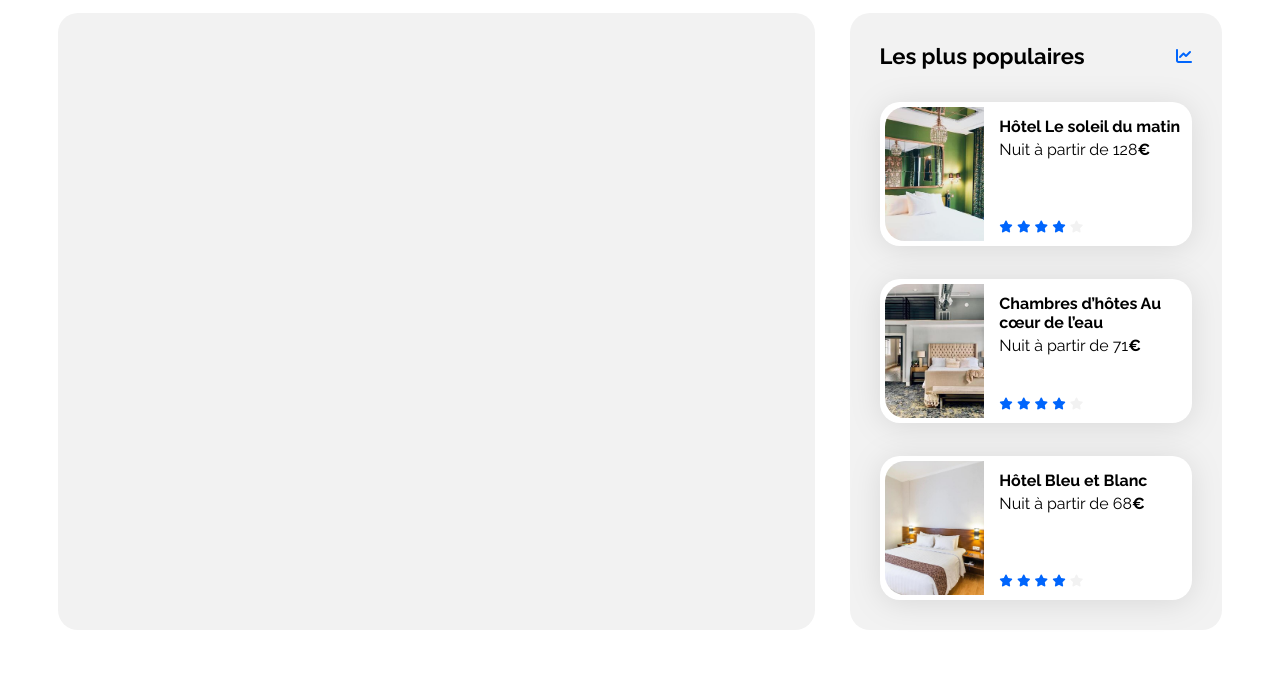
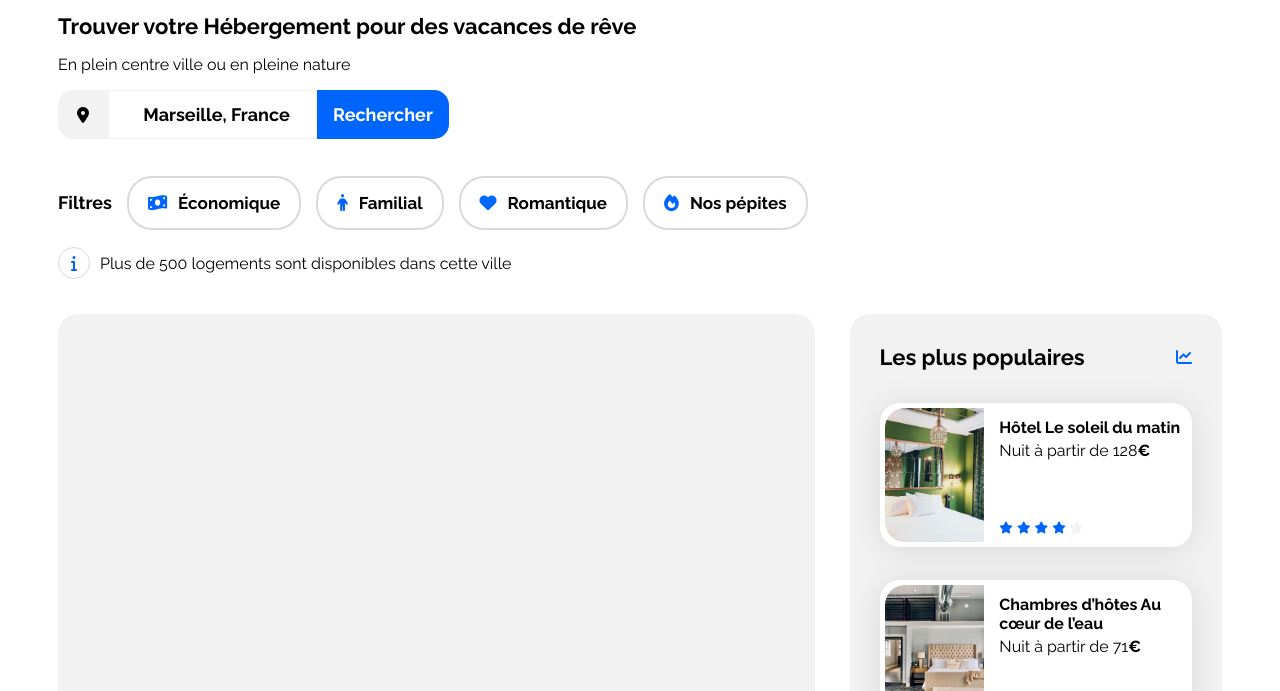
Before and after one commit to WhiteSlimes/OpenClassroom, a plain HTML site: page Projet_3/Booki/index.html in a window 1280 px wide. Shown: the part 108-799 px from the top of the page. Drawn offline with Linux system fonts and the light colour scheme.

Commit message:
~Versioning 1.4~
- Ajout de la partie Filtre

```diff
--- a/Projet_3/Booki/css/style.css
+++ b/Projet_3/Booki/css/style.css
@@ -25,7 +25,7 @@ nav ul{
     margin-top: 0px;
 }
 nav li{
-    margin: 16px 43px 0 0;
+    margin: 16px 43px 0 26px;
 }
 nav ul li a{
     color: #000000;
@@ -34,20 +34,118 @@ nav ul li a{
 nav ul li a:hover{
     color: #0065FC;
     border-top: 2px solid #0065FC;
-    padding-top: 22px;
+    padding-top: 21px;
 }
-#ecart{
-    margin-right: 69px;
+
+
+/***** Top with form *****/
+h1{
+    font-size: 22px;
+    margin: 0;
 }
+.top p{
+    font-size: 16px;
+}
+.top form{
+    display: flex;
+    height: 49px;
+    width: 377px;
+}
+.top label i{
+    color: #000000;
+    background-color: #F2F2F2;
+}
+.top label{
+    background-color: #F2F2F2;
+    padding: 15px 18px 16px 18px;
+    border: 1px solid #F2F2F2;
+    border-radius: 15px 0px 0px 15px;
+}
+.top input{
+    border: none;
+    border: 1px solid #F2F2F2;
+    width: 195px;
+    font-size: 18px;
+    color: #000000;
+    font-weight: 700;
+    padding-left: 10px;
+}
+.top input::placeholder{
+    color: #000000;
+    font-weight: 700;
+    text-align: center;
+    font-size: 18px;
+    padding-left: -10px;
+    border: none;
+}
+.submit{
+    background-color: #0065FC;
+    font-size: 18px;
+    border: none;
+    color: white;
+    font-weight: bold;
+    width: 132px;
+    border-radius: 0px 15px 15px 0px;
+    cursor: pointer;
+    padding: 14px 16px;
+}
+#research-button-phone{
+    display: none;
+}
+.filter{
+    display: flex;
+    align-items: center;
+    margin-top: 35px;
+}
+.filter p{
+    font-weight: 700;
+    font-size: 18px;
+}
+.filter ul{
+    display: flex;
+    list-style: none;
+    margin: 0 0 0 15px;
+    padding: 0;
+}
+.filter li{
+    margin-right: 15px;
+}
+.filter a{
+    text-decoration: none;
+    border: 2px solid #D9D9D9;
+    border-radius: 25px;
+    color: #000000;
+    font-weight: 700;
+    font-size: 17px;
+    padding: 15px 19px 15px 19px;
+}
+.filter i{
+    margin-right: 11px;
+}
+.filter a:hover{
+    background: #DEEBFF;
+}
+.top span i{
+    border: 1px solid #D9D9D9;
+    padding: 7px 12px;
+    border-radius: 25px;
+    margin-right: 10px;
+}
+
+
+
+
+
+
+
+
+
 
 .fa-solid {
     color: var(--main-color);
 }
 
-body {
-    /**display: flex;
-    justify-content: center;**/
-}
+
 
 .main-container {
     width: 100%;
--- a/Projet_3/Booki/index.html
+++ b/Projet_3/Booki/index.html
@@ -26,6 +26,29 @@
     </header>
     <div class="main-container">
         <main>
+            <div class="top">
+                <h1>Trouver votre Hébergement pour des vacances de rêve</h1>
+                <p>En plein centre ville ou en pleine nature</p>
+                <form action="" method="post">
+                    <label for="localisation"><i class="fa-solid fa-location-dot"></i></label>
+                    <input type="text" placeholder="Marseille, France" id="localisation" name="localisation">
+                    <button class="submit" type="submit">
+                        <span>Rechercher</span>
+                        <i class="fa-solid fa-magnifying-glass" id="research-button-phone"></i>
+                    </button>
+                </form>
+                <div class="filter">
+                    <p>Filtres</p>
+                    <ul>
+                        <li><a href="#"><i class="fa-solid fa-money-bill-wave"></i>Économique</a></li>
+                        <li><a href="#"><i class="fa-solid fa-person"></i>Familial</a></li>
+                        <li><a href="#"><i class="fa-solid fa-heart"></i>Romantique</a></li>
+                        <li><a href="#"><i class="fa-solid fa-fire"></i>Nos pépites</a></li>
+                    </ul>
+                </div>
+                <p><span><i class="fa-solid fa-info"></i></span>Plus de 500 logements sont disponibles dans cette ville</p>
+            </div>
+            <br>
             <div class="hebergements-and-populaires">
                 <section class="hebergements">
 
```
Also changed, not shown: 1 other file.
